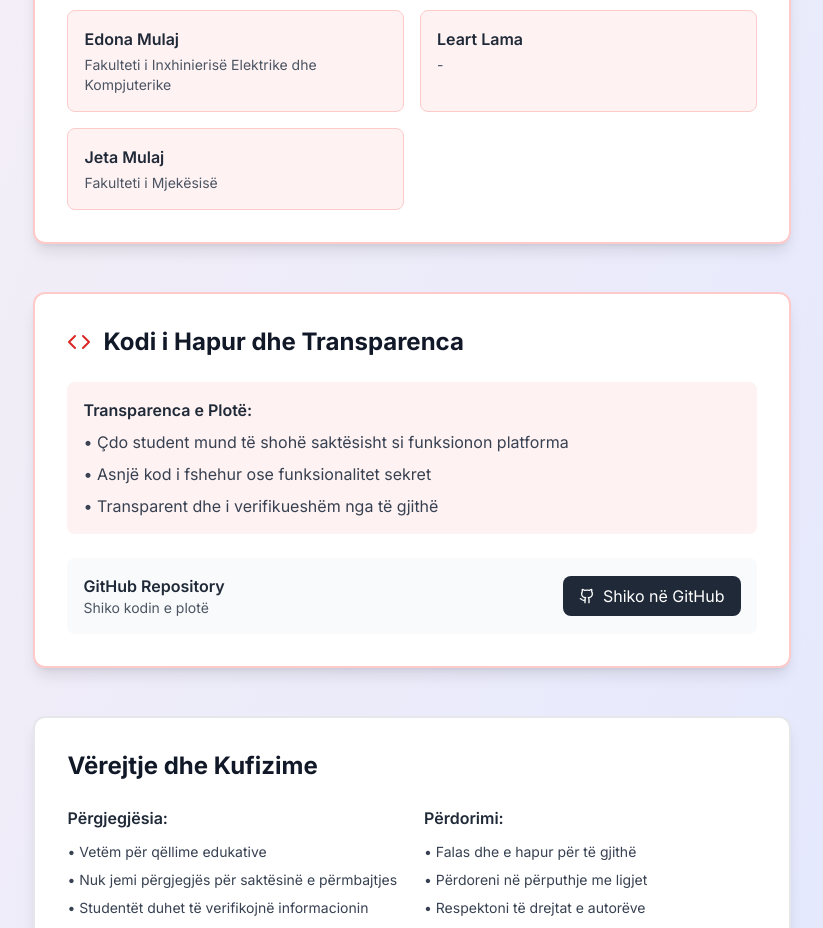
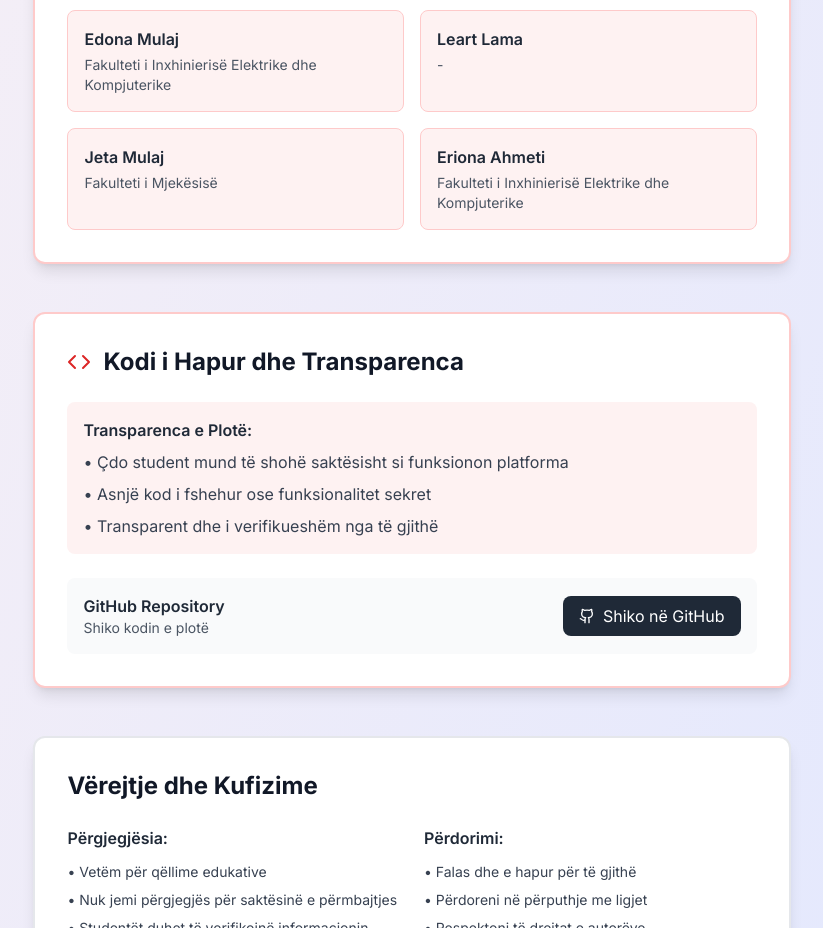
Before and after one commit to edonamulaj0/e-studenti, a Next.js app: page /informacione in a window 1280 px wide. Shown: the part 1740-2668 px from the top of the page, without its empty margins (228-1051 px from the left). Built offline with nearby package versions, Linux system fonts and the light colour scheme.

Commit message:
added contributor!

```diff
--- a/app/informacione/page.js
+++ b/app/informacione/page.js
@@ -13,6 +13,10 @@ export default function InformacionePage() {
     {
       name: "Jeta Mulaj",
       faculty: "Fakulteti i Mjekësisë",
+    },
+    {
+      name: "Eriona Ahmeti",
+      faculty: "Fakulteti i Inxhinierisë Elektrike dhe Kompjuterike",
     },
   ];
 
```
